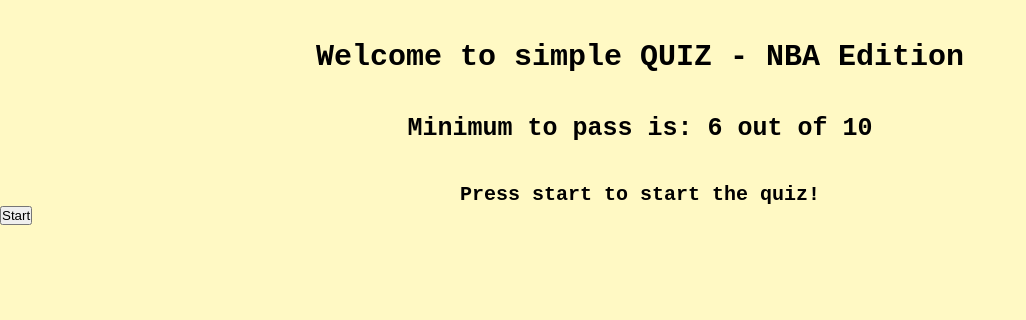
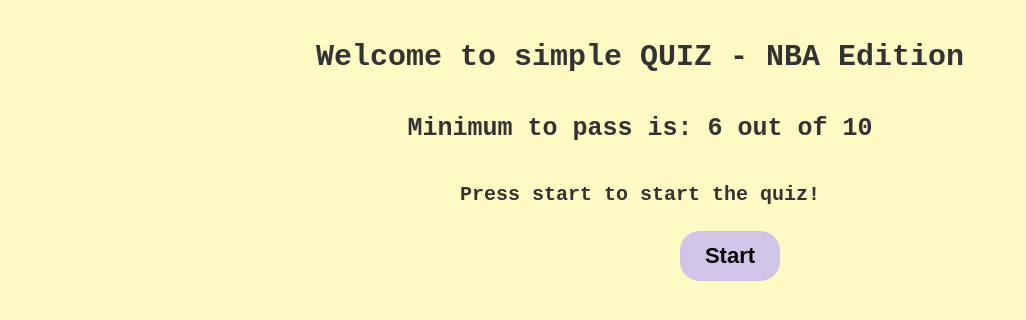
Before and after one commit to Mouazmj/Quiz-App, a website with bundled scripts: page index.html in a window 1280 px wide. Shown: the whole page, without its empty margins (0-1026 px from the left). Built offline with nearby package versions, Linux system fonts and the light colour scheme.

Commit message:
Styling the buttons

```diff
--- a/main.css
+++ b/main.css
@@ -19,6 +19,7 @@
 margin-top: 40px;
 font-size: 20px;
 font-family: 'Courier New', Courier, monospace;
+color: #333333;
 }
 
 #start-h2 {
@@ -27,6 +28,7 @@
     margin-top: 40px;
     font-size: 25px;
     font-family: 'Courier New', Courier, monospace;
+    color: #333333;
 }
 
 #start-h1 {
@@ -35,7 +37,30 @@
     margin-top: 40px;
     font-size: 30px;
     font-family: 'Courier New', Courier, monospace;
+    color: #333333;
 }
+#start-btn {
+    cursor: pointer;
+    width: 100px;
+    height: 50px;
+    font-size: 22px;
+    font-weight: bold;
+    position: relative;
+    left: 680px;
+    top: 25px;
+}
+
+button {
+    background-color: #D1C4E9;
+    border-radius: 20px;
+    border: none;
+}
+
+button:hover {
+    background-color: #EDE7F6;
+    color: #333333;
+}
+
 
 .correct {
     background-color: green;
```
